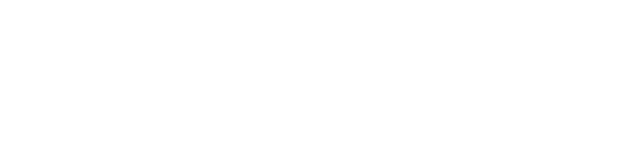
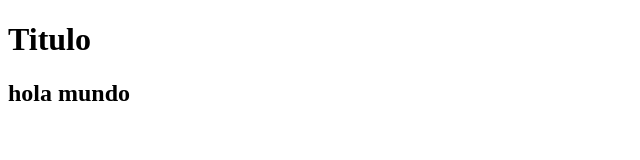
Before and after one commit to LexMa-CS/hello-world-git, a plain HTML site: page HelloGit/index.html in a window 1280 px wide. Shown: the whole page, without its empty margins (0-640 px from the left). Drawn offline with Linux system fonts and the light colour scheme.

Commit message:
se modificó titulo index

```diff
--- a/HelloGit/index.html
+++ b/HelloGit/index.html
@@ -7,6 +7,9 @@
     <title>Demo Git</title>
 </head>
 <body>
-
+    <h1>Titulo</h1>
+    <h2>
+        hola mundo
+    </h2>
 </body>
 </html>
```
